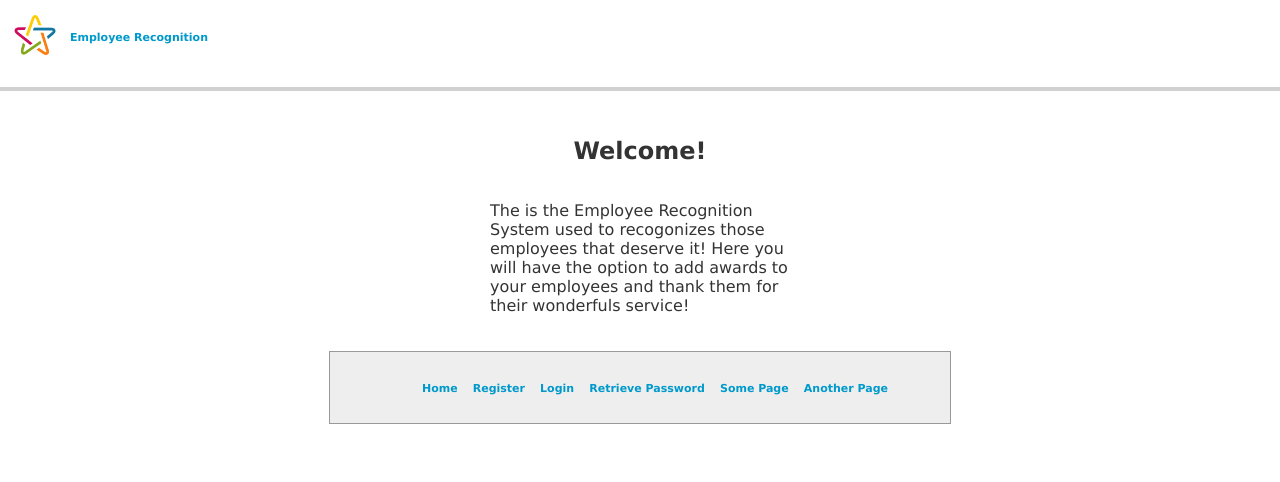
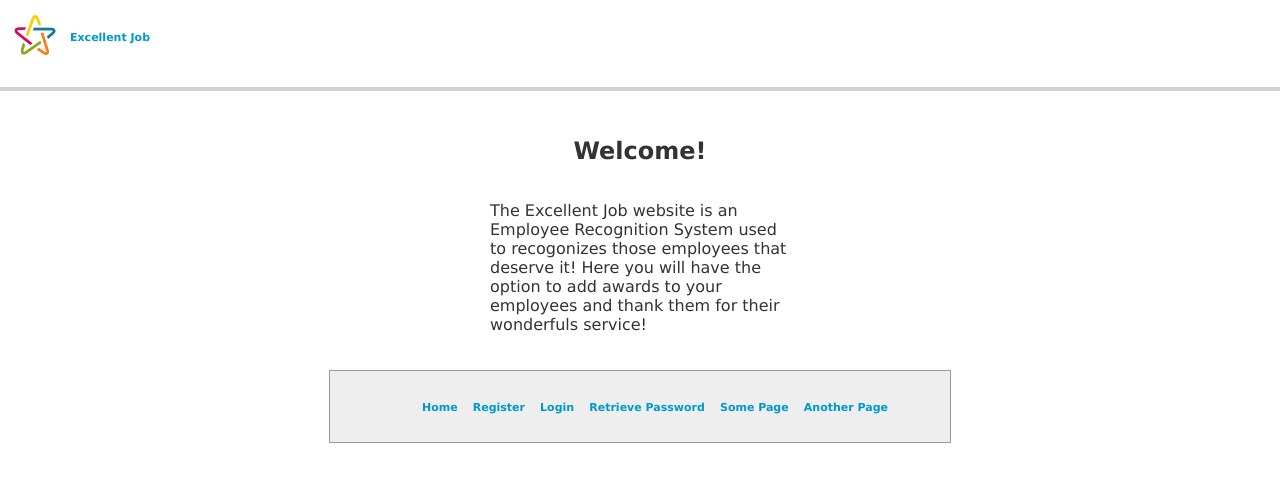
Before and after one commit to jdgamble555/cs-467-cst-osu, a PHP site: page / in a window 1280 px wide. Shown: the top 482 px of the page. Run offline with PHP 8.4, Linux system fonts and the light colour scheme; some libraries are stand-ins or nearby versions.

Commit message:
Updated website title.

```diff
--- a/includes/templates/header.php
+++ b/includes/templates/header.php
@@ -9,7 +9,7 @@ session_start();
 
 // Check for a $page_title value:
 if (!isset($page_title)) {
-	$page_title = 'Employee Recognition';
+	$page_title = 'Excellent Job';
 }
 ?>
 <!doctype html>
@@ -28,7 +28,7 @@ if (!isset($page_title)) {
 <body>
 	<div class="header">
 		<img src="img/star_logo.jpg" alt="logo">
-		<h1><a href="index.php">Employee Recognition</a></h1>
+		<h1><a href="index.php">Excellent Job</a></h1>
 	</div>
 	<div id="Content">
 		<!-- End of Header -->
--- a/includes/templates/main_page.php
+++ b/includes/templates/main_page.php
@@ -1,3 +1,3 @@
 <div class="container">
-    The is the Employee Recognition System used to recogonizes those employees that deserve it! Here you will have the option to add awards to your employees and thank them for their wonderfuls service!
+    The Excellent Job website is an Employee Recognition System used to recogonizes those employees that deserve it! Here you will have the option to add awards to your employees and thank them for their wonderfuls service!
 </div>
--- a/index.php
+++ b/index.php
@@ -5,7 +5,7 @@
 require('includes/config.inc.php');
 
 // Set the page title and include the HTML header:
-$page_title = 'Employee Recognition';
+$page_title = 'Excellent Job';
 include('includes/templates/header.php');
 
 // Welcome the user (by name if they are logged in):
--- a/register.php
+++ b/register.php
@@ -68,7 +68,7 @@ if ($_SERVER['REQUEST_METHOD'] == 'POST') {
 			if (mysqli_affected_rows($dbc) == 1) { // If it ran OK.
 
 				// Send the email:
-				$body = "Thank you for registering at Employee Recognition. To activate your account, please click on this link:\n\n";
+				$body = "Thank you for registering at Excellent Job. To activate your account, please click on this link:\n\n";
 				$body .= BASE_URL . 'activate.php?x=' . urlencode($e) . "&y=$a";
 				mail($trimmed['email'], 'Registration Confirmation', $body, 'From: gambljon@oregonstate.edu');
 
--- a/signature/signature.php
+++ b/signature/signature.php
@@ -5,7 +5,7 @@
 require('includes/config.inc.php');
 require('signature-to-image.php');
 // Set the page title and include the HTML header:
-$page_title = 'Employee Recognition';
+$page_title = 'Excellent Job';
 include('includes/templates/header.php');
 
 // Welcome the user (by name if they are logged in):
```
